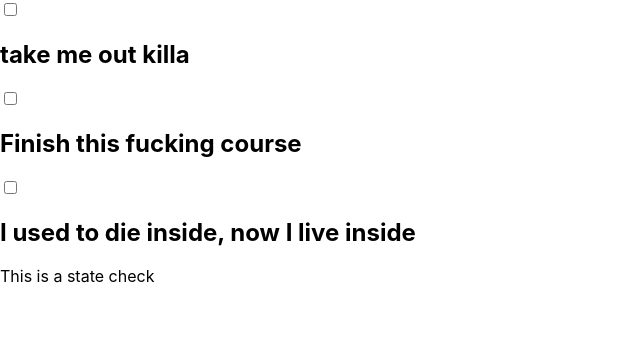
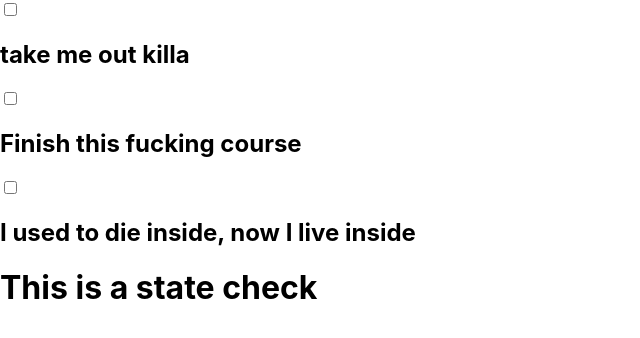
Before and after one commit to Reroot/ToDoListReact, a React (Create React App) app: page / in a window 1280 px wide. Shown: the top 338 px of the page, without its empty margins (0-640 px from the left). Built offline with nearby package versions, Linux system fonts and the light colour scheme.

Commit message:
state adding comments

```diff
--- a/src/App.js
+++ b/src/App.js
@@ -15,12 +15,13 @@ export class App extends Component {
 			answer: "This is a state check"
 		};
 	}
-
+	//passing down state is like passing down props within a componet tag</>
+	//the difference is the reference to the this keyword
 	render() {
 		return (
 			<div>
 				{toDoItemsArray}
-				{this.state.answer}
+				<h1>{this.state.answer}</h1>
 			</div>
 		);
 	}
```
